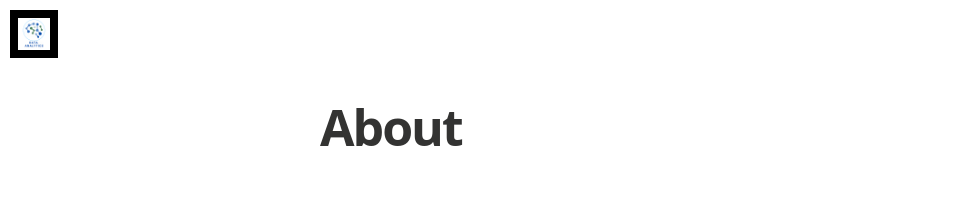
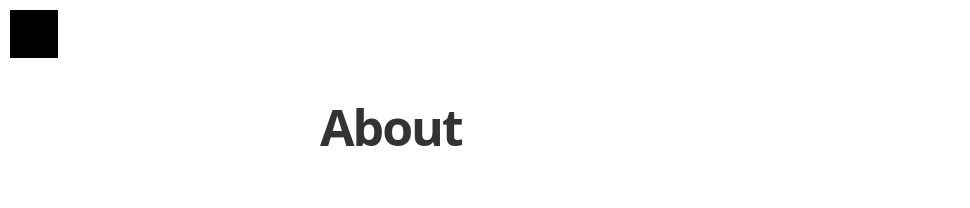
Before and after one commit to gkanellakis/Repogk2, a Jekyll site: the page built from about.md, in a window 1280 px wide. Shown: the top 208 px of the page, without its empty margins (0-970 px from the left). Built offline with Jekyll 4.4.1, drawn with Linux system fonts in a browser that asks for light colours; nearby versions of some CDN libraries; some web fonts are replaced.

Commit message:
Jekyll test

```diff
--- a/_includes/header.html
+++ b/_includes/header.html
@@ -1,6 +1,6 @@
 <!-- header start -->
 
 {% if site.float_logo %}
-  <a href="{{ site.url }}{{ site.baseurl }}" class="logo-readium"><span class="logo" style="background-image: url({{ site.logo }})"></span></a>
+  <a href="{{ site.url }}{{ site.baseurl }}" class="logo-readium"><span class="logo" style="background-color: #11ffee00"></span></a>
 {% endif %}
 <!-- header end -->
```
